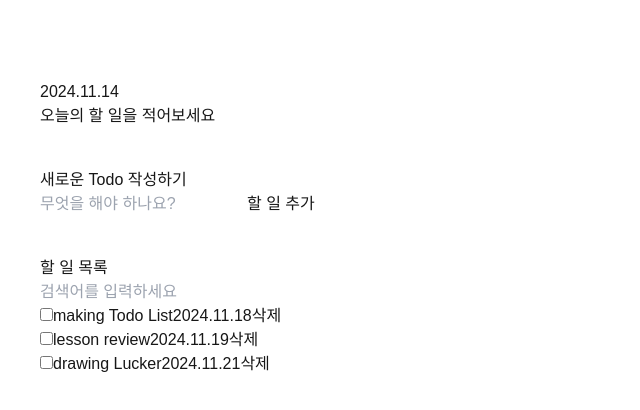
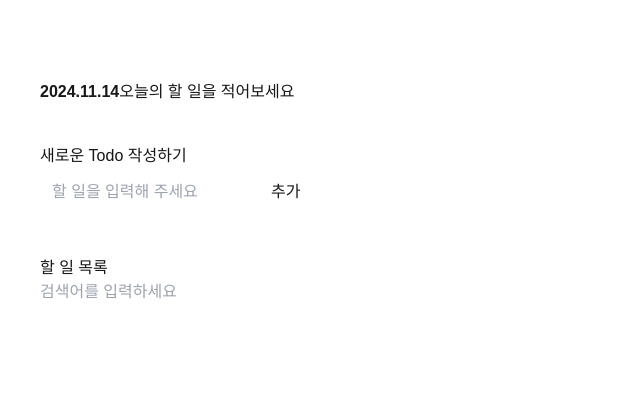
Before and after one commit to lse-7660/daily-review, a Next.js app: page /todolist in a window 1280 px wide. Shown: the top 410 px of the page, without its empty margins (0-640 px from the left). Built offline with nearby package versions, Linux system fonts and the light colour scheme.

Commit message:
시작~useEffect/localStorage

```diff
--- a/src/components/todolist/Todo.jsx
+++ b/src/components/todolist/Todo.jsx
@@ -1,5 +1,6 @@
 'use client';
-import React, { useState } from 'react';
+
+import React, { useEffect, useState } from 'react';
 import TodoHd from './TodoHd';
 import TodoEditor from './TodoEditor';
 import TodoList from './TodoList';
@@ -8,26 +9,52 @@ import { mockTodoData } from '@/data/todoData';
 const Todo = () => {
     const [todos, setTodos] = useState(mockTodoData);
 
-    // 할 일 추가하는 함수
+    const onUpdate = (id) => {
+        setTodos(
+            todos.map((todo) =>
+                todo.id === id
+                    ? { ...todo, isDone: !todo.isDone }
+                    : todo
+            )
+        );
+    };
+
+    const onDelete = (id) => {
+        setTodos(todos.filter((todo) => todo.id !== id));
+    };
 
     const addTodo = (task) => {
-        setTodos([
-            ...todos,
-            {
-                id: todos.length + 1,
-                isDone: false,
-                task: task,
-                createdDate:
-                    new Date().toLocaleDateString(),
-            },
-        ]);
+        const newTodo = {
+            id: todos.length + 1,
+            task: task,
+            isDone: false,
+            createdDate: new Date(),
+        };
+        setTodos([newTodo, ...todos]);
     };
 
+    useEffect(() => {
+        const savedTodos =
+            JSON.parse(localStorage.getItem('todos')) || [];
+        setTodos(savedTodos);
+    }, []);
+
+    useEffect(() => {
+        localStorage.setItem(
+            'todos',
+            JSON.stringify(todos)
+        );
+    }, [todos]);
+
     return (
-        <div className="flex flex-col gap-10 py-20 ps-10">
+        <div className="flex flex-col gap-10 px-10 py-20">
             <TodoHd />
             <TodoEditor addTodo={addTodo} />
-            <TodoList todos={todos} />
+            <TodoList
+                todos={todos}
+                onUpdate={onUpdate}
+                onDelete={onDelete}
+            />
         </div>
     );
 };
--- a/src/components/todolist/TodoEditor.jsx
+++ b/src/components/todolist/TodoEditor.jsx
@@ -1,5 +1,3 @@
-'use client';
-
 import React, { useState } from 'react';
 
 const TodoEditor = ({ addTodo }) => {
@@ -8,10 +6,18 @@ const TodoEditor = ({ addTodo }) => {
     const onChangeTask = (e) => {
         setTask(e.target.value);
     };
+
     const onSubmit = () => {
         addTodo(task);
         setTask('');
     };
+
+    const onKeyDown = (e) => {
+        if (e.key === 'Enter') {
+            onSubmit();
+        }
+    };
+
     return (
         <div>
             <h2>새로운 Todo 작성하기</h2>
@@ -20,14 +26,16 @@ const TodoEditor = ({ addTodo }) => {
                     type="text"
                     value={task}
                     onChange={onChangeTask}
-                    placeholder="무엇을 해야 하나요?"
+                    onKeyDown={onKeyDown}
+                    className="p-3"
+                    placeholder="할 일을 입력해 주세요"
                 />
                 <button
                     type="submit"
+                    disabled={!task}
                     onClick={onSubmit}
-                    disabled={!task}
                 >
-                    할 일 추가
+                    추가
                 </button>
             </form>
         </div>
--- a/src/components/todolist/TodoHd.jsx
+++ b/src/components/todolist/TodoHd.jsx
@@ -1,10 +1,12 @@
-import { format } from 'date-fns';
+import { format, formatDate } from 'date-fns';
 import React from 'react';
 
 const TodoHd = () => {
     return (
         <div>
-            <h2>{format(new Date(), 'yyyy.MM.dd')}</h2>
+            <strong>
+                {format(new Date(), 'yyyy.MM.dd')}
+            </strong>
             <span>오늘의 할 일을 적어보세요</span>
         </div>
     );
--- a/src/components/todolist/TodoItem.jsx
+++ b/src/components/todolist/TodoItem.jsx
@@ -1,12 +1,33 @@
 import React from 'react';
 
-const TodoItem = ({ isDone, task, createdDate }) => {
+const TodoItem = ({
+    id,
+    isDone,
+    task,
+    createdDate,
+    onUpdate,
+    onDelete,
+}) => {
     return (
-        <li>
-            <input type="checkbox" checked={isDone} />
+        <li key={id}>
+            <input
+                type="checkbox"
+                checked={isDone}
+                onChange={() => {
+                    onUpdate(id);
+                }}
+            />
             <span>{task}</span>
-            <span>{createdDate}</span>
-            <button>삭제</button>
+            <span>
+                {new Date(createdDate).toLocaleDateString()}
+            </span>
+            <button
+                onClick={() => {
+                    onDelete(id);
+                }}
+            >
+                삭제
+            </button>
         </li>
     );
 };
--- a/src/components/todolist/TodoList.jsx
+++ b/src/components/todolist/TodoList.jsx
@@ -1,17 +1,40 @@
-import React from 'react';
+'use client';
+
+import React, { useState } from 'react';
 import TodoItem from './TodoItem';
 
-const TodoList = ({ todos }) => {
+const TodoList = ({ todos, onUpdate, onDelete }) => {
+    const [search, setSearch] = useState('');
+
+    const onChangeSearch = (e) => {
+        setSearch(e.target.value);
+    };
+
+    const filteredTodo = () => {
+        return todos.filter((item) => {
+            return item.task
+                .toLowerCase()
+                .includes(search.toLowerCase());
+        });
+    };
+
     return (
         <div>
             <h2>할 일 목록</h2>
             <input
                 type="text"
+                value={search}
+                onChange={onChangeSearch}
                 placeholder="검색어를 입력하세요"
             />
             <ul>
-                {todos.map((item) => (
-                    <TodoItem key={item.id} {...item} />
+                {filteredTodo().map((todo) => (
+                    <TodoItem
+                        key={todo.id}
+                        onUpdate={onUpdate}
+                        onDelete={onDelete}
+                        {...todo}
+                    />
                 ))}
             </ul>
         </div>
--- a/src/data/todoData.js
+++ b/src/data/todoData.js
@@ -2,19 +2,19 @@ export const mockTodoData = [
     {
         id: 1,
         isDone: false,
-        task: 'making Todo List',
-        createdDate: '2024.11.18',
+        task: '수업 듣기',
+        createdDate: '2024.03.11',
     },
     {
         id: 2,
         isDone: false,
-        task: 'lesson review',
-        createdDate: '2024.11.19',
+        task: '복습하기',
+        createdDate: '2024.03.14',
     },
     {
         id: 3,
         isDone: false,
-        task: 'drawing Lucker',
-        createdDate: '2024.11.21',
+        task: '덕질하기',
+        createdDate: '2024.03.15',
     },
 ];
```
